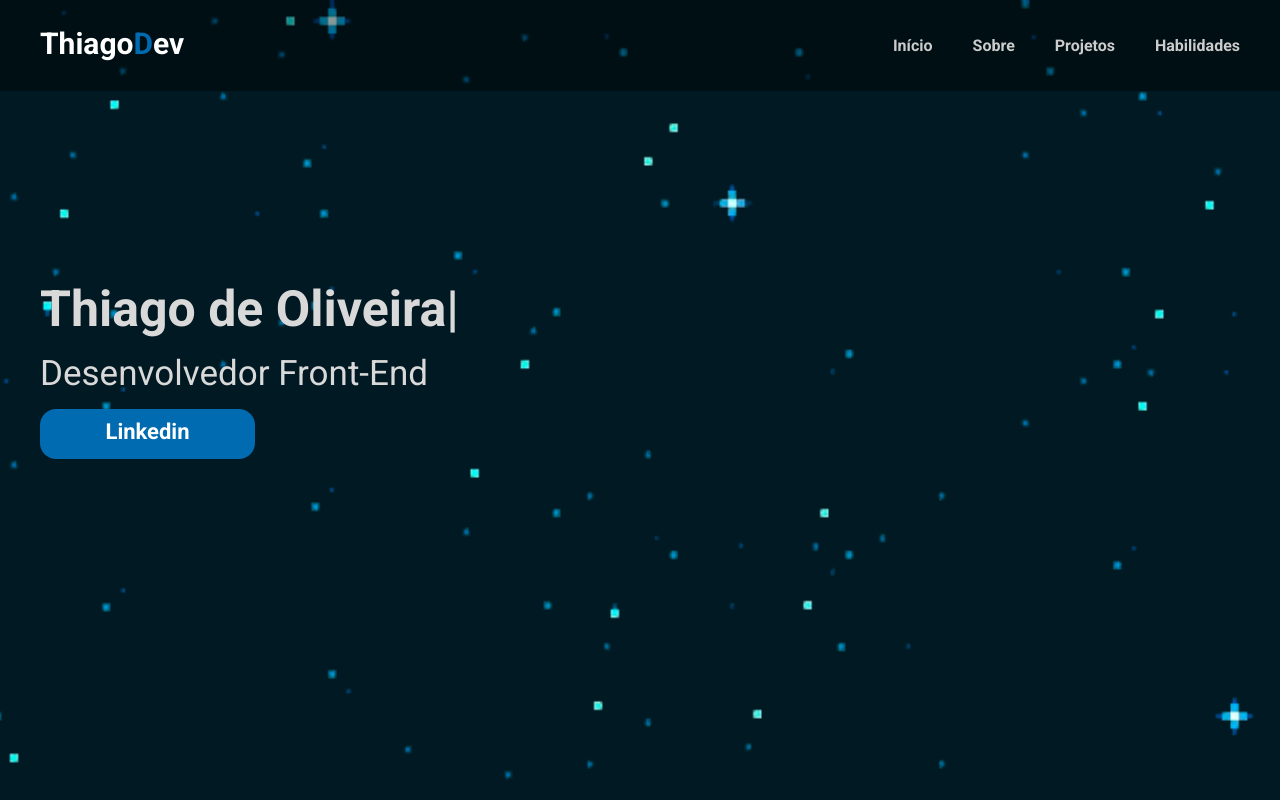
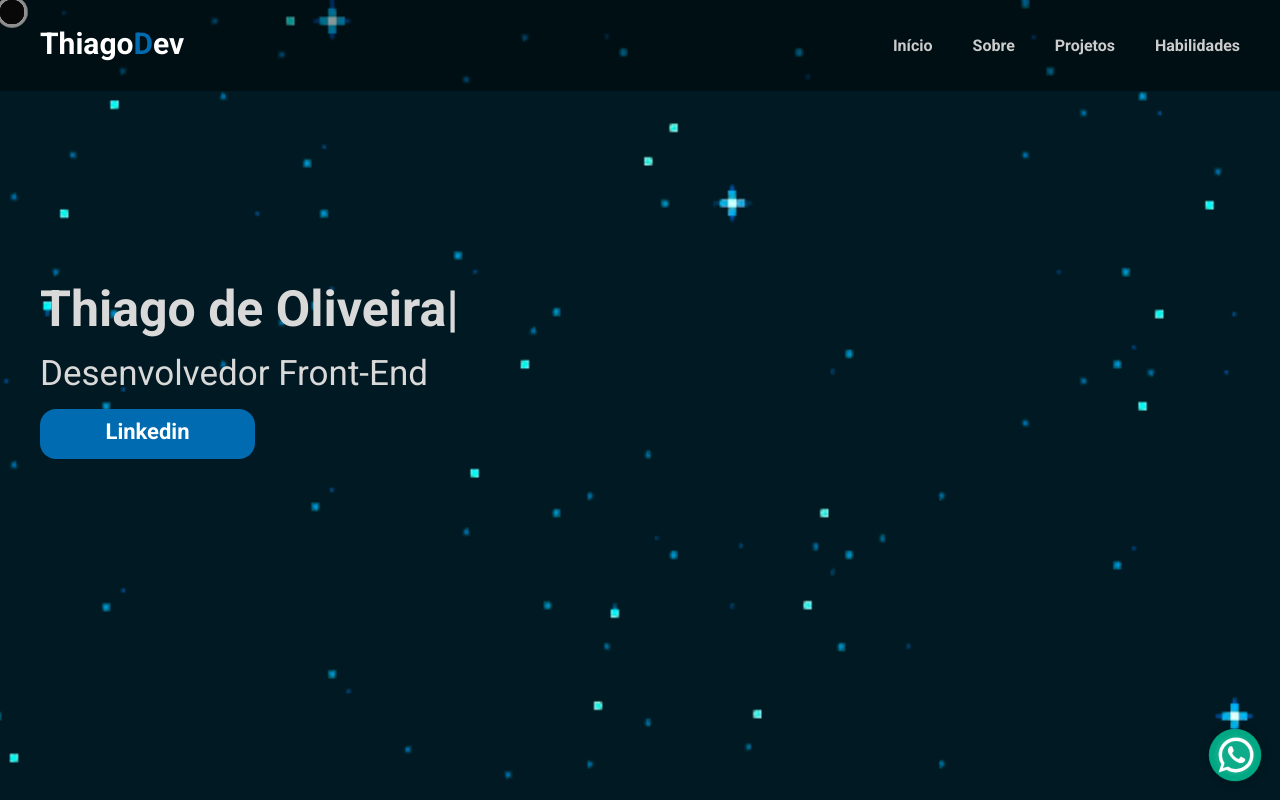
Before and after one commit to ThiagoRazor/portfolio-reactjs, a React (Create React App) app: page / in a window 1280 px wide. Shown: the top 800 px of the page. Built offline with nearby package versions, Linux system fonts and the light colour scheme.

Commit message:
adding the whatsapp chat function and a cursor tracker

```diff
--- a/package.json
+++ b/package.json
@@ -3,6 +3,10 @@
   "version": "0.1.0",
   "private": true,
   "dependencies": {
+    "@emotion/react": "^11.10.5",
+    "@emotion/styled": "^11.10.5",
+    "@mui/icons-material": "^5.11.0",
+    "@mui/material": "^5.11.6",
     "@testing-library/jest-dom": "^5.16.5",
     "@testing-library/react": "^13.4.0",
     "@testing-library/user-event": "^13.5.0",
--- /dev/null
+++ b/src/components/CometTracker/index.js
@@ -0,0 +1,140 @@
+import './tracker.css';
+import React from 'react';
+
+export const Tracker = () => {
+
+const coords = { x: 0, y: 0 };
+const circles = document.querySelectorAll(".circle");
+
+const colors = [
+    "#222759",
+    "#232b61",
+    "#24306a",
+    "#243472",
+    "#23397b",
+    "#223e84",
+    "#1f438d",
+    "#1b4896",
+    "#1b4896",
+    "#174f9c",
+    "#1557a1",
+    "#135ea6",
+    "#1365ab",
+    "#166db0",
+    "#1b74b4",
+    "#217bb8",
+    "#217bb8",
+    "#0c89c4",
+    "#0098d0",
+    "#00a6da",
+    "#00b5e3",
+    "#00c3eb"
+];
+circles.forEach(function (circle, index) {
+  circle.x = 0;
+  circle.y = 0;
+  circle.style.backgroundColor = colors[index % colors.length];
+});
+
+window.addEventListener("mousemove", function(e){
+  coords.x = e.clientX;
+  coords.y = e.clientY;
+
+});
+
+function animateCircles() {
+
+  let x = coords.x;
+  let y = coords.y;
+
+  circles.forEach(function (circle, index) {
+    circle.style.left = x - 12 + "px";
+    circle.style.top = y - 12 + "px";
+
+    circle.style.scale = (circles.length - index) / circles.length;
+
+    circle.x = x;
+    circle.y = y;
+
+    const nextCircle = circles[index + 1] || circles[0];
+    x += (nextCircle.x - x) * 0.3;
+    y += (nextCircle.y - y) * 0.3;
+  });
+
+  requestAnimationFrame(animateCircles);
+}
+
+
+animateCircles();
+
+
+    return (
+
+
+        <div>
+
+  <div className="circle"></div>
+  <div className="circle"></div>
+  <div className="circle"></div>
+  <div className="circle"></div>
+  <div className="circle"></div>
+  <div className="circle"></div>
+  <div className="circle"></div>
+  <div className="circle"></div>
+  <div className="circle"></div>
+  <div className="circle"></div>
+  <div className="circle"></div>
+  <div className="circle"></div>
+  <div className="circle"></div>
+  <div className="circle"></div>
+  <div className="circle"></div>
+  <div className="circle"></div>
+  <div className="circle"></div>
+  <div className="circle"></div>
+  <div className="circle"></div>
+  <div className="circle"></div>
+  <div className="circle"></div>
+  <div className="circle"></div>
+  <div className="circle"></div>
+  <div className="circle"></div>
+  <div className="circle"></div>
+  <div className="circle"></div>
+  <div className="circle"></div>
+  <div className="circle"></div>
+  <div className="circle"></div>
+  <div className="circle"></div>
+  <div className="circle"></div>
+  <div className="circle"></div>
+  <div className="circle"></div>
+  <div className="circle"></div>
+  <div className="circle"></div>
+  <div className="circle"></div>
+  <div className="circle"></div>
+  <div className="circle"></div>
+  <div className="circle"></div>
+  <div className="circle"></div>
+  <div className="circle"></div>
+  <div className="circle"></div>
+  <div className="circle"></div>
+  <div className="circle"></div>
+  <div className="circle"></div>
+  <div className="circle"></div>
+  <div className="circle"></div>
+  <div className="circle"></div>
+  <div className="circle"></div>
+  <div className="circle"></div>
+  <div className="circle"></div>
+  <div className="circle"></div>
+  <div className="circle"></div>
+  <div className="circle"></div>
+  <div className="circle"></div>
+  <div className="circle"></div>
+  <div className="circle"></div>
+  <div className="circle"></div>
+  <div className="circle"></div>
+  <div className="circle"></div>
+        </div>
+    )
+
+
+}
--- /dev/null
+++ b/src/components/CometTracker/tracker.css
@@ -0,0 +1,42 @@
+.circle {
+    height: 24px;
+    width: 24px;
+    border-radius: 24px;
+    background-color: black;
+    position: fixed;
+    top: 0;
+    left: 0;
+    pointer-events: none;
+    z-index: 0; /* so that it stays on top of all other elements */
+}
+
+
+.circle::after{
+    display: block;
+    position: absolute;
+    top:-5px;
+    left:-5px;
+    content: '';
+    width: calc(100% + 10px);
+    height: calc(100% + 10px);
+    border-radius: 50%;
+    background-color: rgba(255,255,255,0.05);
+    transform: scale(0);
+    animation: flare 1.5s infinite;
+}
+
+
+@keyframes flare {
+
+    0% {
+        transform: scale(0.7);
+    }
+    50% {
+        transform: scale(1);
+    }
+
+    100% {
+        transform: scale(0.7);
+    }
+
+}
--- /dev/null
+++ b/src/components/helpers/whatsapp.ts
@@ -0,0 +1,8 @@
+
+
+export const openWhatsapp = () => {
+
+
+window.open('https://api.whatsapp.com/send/?phone=5532999492255&text&type=phone_number&app_absent=0')
+
+}
--- a/src/pages/Home/Home.module.css
+++ b/src/pages/Home/Home.module.css
@@ -22,13 +22,13 @@ body {
 }
 
 
+
 .topButtonScroll {
     position: fixed;
     display: block;
-    bottom: 20px;
+    bottom: 80px;
     right: 20px;
     padding: 10px;
-    background-color: var();
     color: white;
     border-radius: 5px;
     width: 50px;
@@ -41,7 +41,68 @@ body {
     border: 0;
     z-index: 1;
     cursor: pointer;
-}
+
+}
+
+.whatsappBtn {
+    position: fixed;
+    display: block;
+    bottom: 20px;
+    right: 20px;
+    padding: 10px;
+    color: white;
+    border-radius: 5px;
+    width: 50px;
+    height: 50px;
+    border-radius: 25px;
+    background-color: #00A884;
+    border: 0;
+    z-index: 1;
+    cursor: pointer;
+    box-shadow:0 0 10px rgba(0,0,0,0.2);
+    animation: btnpulse 1.4s infinite;
+}
+
+@keyframes btnpulse {
+
+    0% {
+        transform: scale(1);
+    }
+    50% {
+        transform: scale(1.05);
+    }
+    100% {
+        transform: scale(1);
+    }
+
+}
+
+.whatsappBtn::after{
+    display: block;
+    position: absolute;
+    top:-5px;
+    left:-5px;
+    content: '';
+    width: calc(100% + 10px);
+    height: calc(100% + 10px);
+    border-radius: 50%;
+    background-color: rgba(255,255,255,0.05);
+    transform: scale(0);
+    animation: pulse 1.5s infinite;
+}
+
+
+@keyframes pulse {
+
+    0% {
+        transform: scale(0);
+    }
+    100% {
+        transform: scale(2);
+    }
+
+}
+
 
 .container {
     height: 120px;
--- a/src/pages/Home/Home.tsx
+++ b/src/pages/Home/Home.tsx
@@ -12,16 +12,25 @@ import AOS from 'aos';
 import 'aos/dist/aos.css';
 import ShowTextOnHover from "../../components/onHover/hoverTeconologies";
 import { items } from '../../components/onHover/items';
+import { openWhatsapp } from "../../components/helpers/whatsapp";
+import WhatsAppIcon from '@mui/icons-material/WhatsApp';
+import {Tracker} from '../../components/CometTracker';
 
-export const Home = () => {
-
+export const Home= () => {
     AOS.init();
     window.addEventListener('scroll', hideButton);
 
     return (
+
+
+
+
         <div>
 
+
+            <Tracker />
             <button id="topButton" className={styles.topButtonScroll} onClick={scrollToTop}>^</button>
+            <button id="topButton" className={styles.whatsappBtn} onClick={openWhatsapp}><WhatsAppIcon style={{ width: '40', height: '40', position:'relative', left:'-4', top:'-5'}}/></button>
             <section id={styles.home}>
                 <header>
                     <div className={styles.asideArea}>
@@ -153,7 +162,6 @@ export const Home = () => {
                     </div>
                 </section>
             </article>
-
             <footer>
                 <div className={styles.containerFooter}>
                     <div className={styles.lowerTotalAreaFooter}>
```
Also changed, not shown: 1 other file (tests, documents, lock files or other folders).
